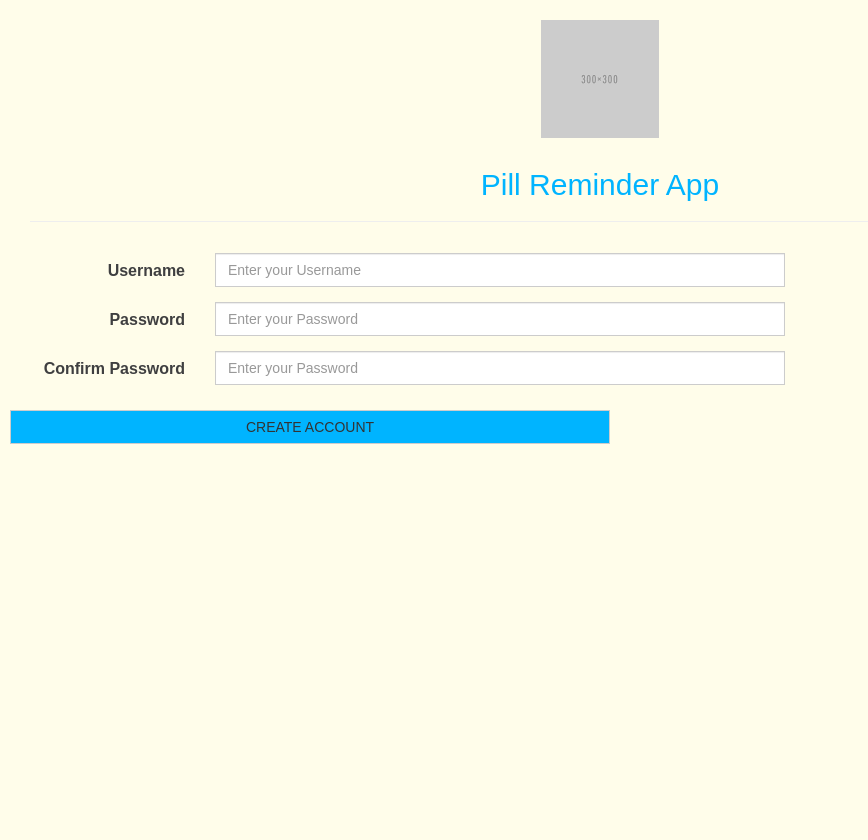
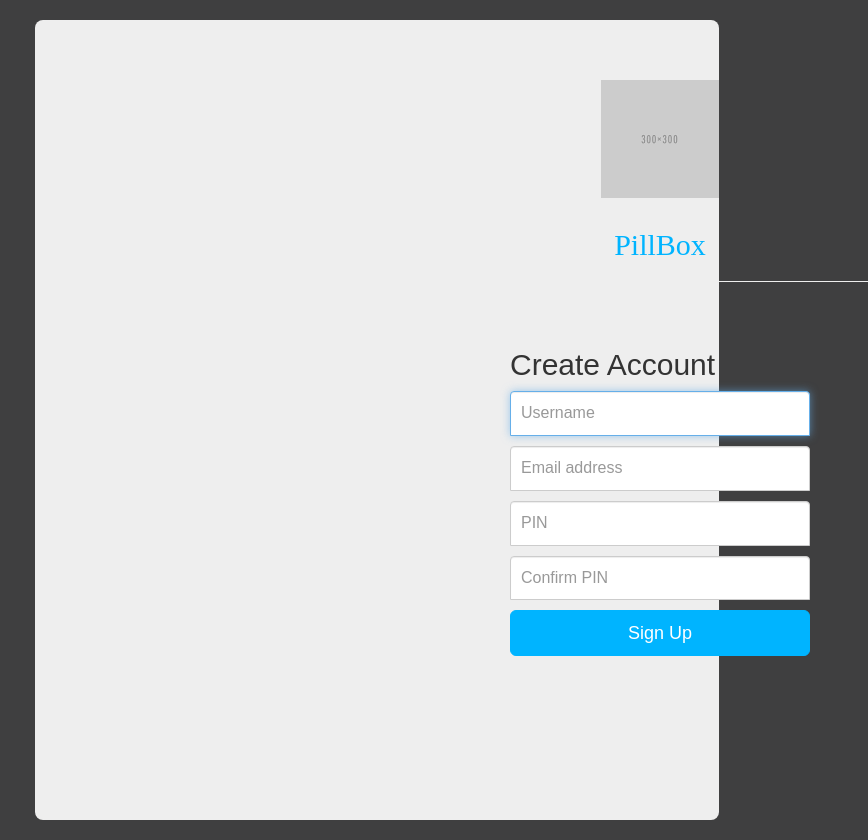
Before and after one commit to joharahalomair/PillApp, a PHP site: page /createaccount.html in a window 1280 px wide. Shown: the whole page, without its empty margins (0-868 px from the left). Before the commit the page ends 444 px from the top, so only its background shows below. Run offline with PHP 8.4, Linux system fonts and the light colour scheme.

Commit message:
styling chnages

```diff
--- a/createaccount.html
+++ b/createaccount.html
@@ -13,42 +13,23 @@
 				</div>
 				<div class ="panel-heading">
 					<div class="panel-title text-center">
-						<h1 class="title">Pill Reminder App</h1>
+						<h1 class="title">PillBox</h1>
 						<hr />
 					</div>
 				</div>
 				<div class="main-login main-center">
-					<form class="form-horizontal" method="post" action="#">
-						<div class="form-group">
-							<label for="username" class="col-sm-2 control-label">Username</label>
-							<div class="col-sm-6">
-								<div class="input-group">
-									<input type="text" class="form-control" name="username" id="username"  placeholder="Enter your Username"/>
-								</div>
-							</div>
-						</div>
+					<form class="form-signup">
+				        <h2 class="form-signup-heading">Create Account</h2>
+				         <label for="inputUsername" class="sr-only">Username</label>
+				        <input type="username" id="inputUsername" class="form-control" placeholder="Username" required autofocus><label for="inputEmail" class="sr-only">Email address</label>
+				        <input type="email" id="inputEmail" class="form-control" placeholder="Email address" required autofocus>
+				        <label for="inputPassword" class="sr-only">Password</label>
+				        <input type="password" id="inputPassword" class="form-control" placeholder="PIN" required>
+				        <label for="inputPassword" class="sr-only">Confirm Password</label>
+				        <input type="confirmpassword" id="inputPassword" class="form-control" placeholder="Confirm PIN" required>
+				        <button class="btn btn-lg btn-primary btn-block" type="submit">Sign Up</button>
+				     </form>
 
-						<div class="form-group">
-							<label for="password" class="col-sm-2 control-label">Password</label>
-							<div class="col-sm-6">
-								<div class="input-group">
-									<input type="password" class="form-control" name="password" id="password"  placeholder="Enter your Password"/>
-								</div>
-							</div>
-						</div>
-						<div class="form-group">
-							<label for="password" class="col-sm-2 control-label">Confirm Password</label>
-							<div class="col-sm-6">
-								<div class="input-group">
-									<input type="password" class="form-control" name="password" id="password"  placeholder="Enter your Password"/>
-								</div>
-							</div>
-						</div>
-
-						<div class="form-group ">
-							<button type="button" class="btn btn-default btn-md login-button">CREATE ACCOUNT</button>
-						</div>
-					</form>
 				</div>
 			</div>
 		</div>
--- /dev/null
+++ b/javascript.js
@@ -0,0 +1,4 @@
+$('.btn').click(function(e) {
+    e.preventDefault();
+    $(this).addClass('active');
+})
--- a/stylesheet.css
+++ b/stylesheet.css
@@ -1,4 +1,13 @@
 
+
+body, html{
+    height: 100%;
+    width: 90%;
+    max-width: 760px;
+ 	background-color: #3F3F40;
+ 	margin: 20px;
+
+}
 
 body{
     height: 100%;
@@ -8,14 +17,80 @@ body{
 	position: relative;
   	transform: perspective(1px) translateX()(-50%);
 	font-family: sans-serif;
+	border-radius: 8px;
+  	padding-top: 40px;
+  	padding-bottom: 40px;
+  	padding-right: 40px;
+  	padding-left: 40px;
+  	background-color: #eee;
 }
 
-h1.title {
+.form-signin, .form-addmedication, .form-signup {
+  max-width: 330px;
+  padding: 15px;
+  margin: 0 auto;
+}
+.form-signin .form-signin-heading,
+.form-signin .checkbox, .form-signup .form-signup-heading {
+  margin-bottom: 10px;
+}
+.form-signin .checkbox {
+  font-weight: normal;
+}
+.form-signin .form-control, .form-signup .form-control {
+  position: relative;
+  height: auto;
+  -webkit-box-sizing: border-box;
+     -moz-box-sizing: border-box;
+          box-sizing: border-box;
+  padding: 10px;
+  font-size: 16px;
+}
+.form-signin .form-control:focus , .form-signup .form-control:focus{
+  z-index: 2;
+}
+
+.form-signup input[type="username"],.form-signup input[type="email"], .form-signup input[type="password"], .form-signup input[type="confirmpassword"]{
+  margin-bottom: 10px;
+  border-bottom-right-radius: 0;
+  border-bottom-left-radius: 0;
+}
+
+
+
+.form-signin input[type="email"], .form-addmedication input[type="medicationname"]{
+  margin-bottom: -1px;
+  border-bottom-right-radius: 0;
+  border-bottom-left-radius: 0;
+}
+.form-signin input[type="password"], .form-addmedication input[type="medicationdosage"]{
+  margin-bottom: 10px;
+  margin-top: 10px;
+  border-top-left-radius: 0;
+  border-top-right-radius: 0;
+}
+.days{
+	color: #000000;
+}
+
+.day{
+	font-family: helvetica;
+	font-size: 16px;
+	color: #4f4f65;
+}
+
+.checkbox{
+	margin-top: 20px;
+	margin-bottom: 30px;
+
+}
+
+h1.title, h1 {
 	font-size: 30px;
+	font-family: avenir-black;
 	font-weight: 400;
 	color: #00B4FF;
 }
-
 
 label {
 	font-size: 16px;
@@ -44,6 +119,19 @@ label {
 	font-style: bold;
 	border-radius: 0px;
 	background-color: #00B4FF;
+}
+
+.repeat .btn{
+  background-color: #444fff;
+  color: white;
+  margin-top:10px;
+  margin-bottom: 10px;
+
+}
+
+.btn{
+	background-color: #00B4FF;
+	border-color: #00B4FF;
 }
 
 .input-group{
```
Also changed, not shown: AddMedication.html (added, +72 -0 lines), index.html (+17 -4 lines).
